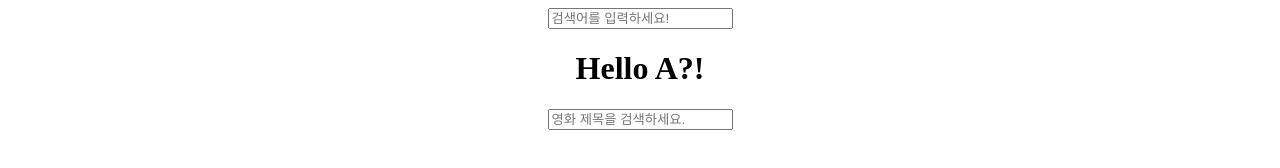
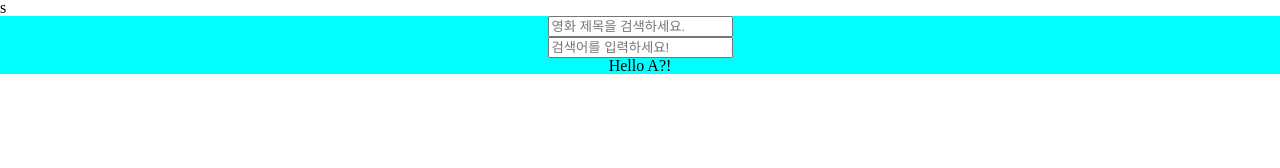
Before and after one commit to mineclover/M2-movieSearch, a website built with Parcel: page index.html in a window 1280 px wide. Built offline with nearby package versions, Linux system fonts and the light colour scheme.

Commit message:
feat: React add

```diff
--- a/index.html
+++ b/index.html
@@ -8,15 +8,10 @@
   <title>Document</title>
   <script type="text/javascript" src="./apikey.js"></script>
   <link rel="stylesheet" href="./css/style.css">
-  <script type="module" src="./main.js"></script>
-
-
-
+  <link rel="stylesheet" href="https://cdn.jsdelivr.net/npm/reset-css@5.0.1/reset.min.css">
+  <script type="module" src="./main.js"></script>s
 </head>
 <body>
 
-  <div class="center">
-    <!-- 컴포넌트 제작용 임시 공간 -->
-  </div>
 </body>
 </html>
--- a/main.js
+++ b/main.js
@@ -1,8 +1,8 @@
 import {React} from './module/simpleReact.js';
-import {HelloMessage} from './module/Hello.js';
-import {MovieSearch,MovieList} from './module/movieSearch.js';
+import { infoBox } from './module/infoBox.js';
+import { MovieList} from './module/movieSearch.js';
 import {sampleStore , movieStore } from './module/data.js';
-import { inputBox } from './module/inputBox.js';
+import { SearchBox , SearchBar } from './module/SearchBar.js';
 
 // 스토어 정의!
 
@@ -21,10 +21,11 @@ class App extends React.Component {
         class : 'center'
       },
       [
-        React.createElement(inputBox),
-        React.createElement(HelloMessage),
-        React.createElement(MovieSearch),
-        React.createElement(MovieList)
+
+        React.createElement(SearchBox),
+        React.createElement(MovieList),
+        React.createElement(SearchBar),
+        React.createElement(infoBox),
       ]
     )
   }
--- /dev/null
+++ b/module/SearchBar.js
@@ -0,0 +1,60 @@
+import {React} from './simpleReact.js';
+import {sampleStore , movieStore } from './data.js';
+
+// 검색창
+
+
+export class SearchBox extends React.Component {
+  constructor() {
+    super()
+  }
+  render() {
+    return React.createElement(
+      'div',
+      {
+        class : 'test'
+      },
+      [
+        React.createElement(MovieSearch)]
+    )
+  }
+}
+
+class MovieSearch extends React.Component {
+  constructor() {
+    super()
+  }
+  async getMovies(title) {
+    const res = await fetch(`https://www.omdbapi.com/?apikey=7035c60c&s=${title}`)
+    const { Search } = await res.json()
+    movieStore.movies = Search
+  }
+  render() {
+    return React.createElement('input', {
+      placeholder: '영화 제목을 검색하세요.',
+      onchange: event => {
+        this.getMovies(event.target.value)
+      }
+    })
+  }
+}
+
+export class SearchBar extends React.Component {
+  constructor() {
+    super()
+  }
+  render() {
+    return React.createElement(
+      'div',
+      null,
+      React.createElement(
+        'input',
+        {
+          placeholder: '검색어를 입력하세요!',
+          onchange: event => { sampleStore.message = event.target.value }
+        }
+      )
+    )
+  }
+
+}
--- a/module/Hello.js
+++ b/module/infoBox.js
@@ -1,7 +1,10 @@
 import {sampleStore , movieStore } from './data.js';
 import {React} from './simpleReact.js';
 
-export class HelloMessage extends React.Component {
+// 상세 페이지
+
+
+export class infoBox extends React.Component {
   constructor(props) {
     super(props)
     sampleStore.subscribe('message', () => {
--- a/module/inputBox.js
+++ /dev/null
@@ -1,22 +0,0 @@
-import {React} from './simpleReact.js';
-import {sampleStore , movieStore } from './data.js';
-
-export class inputBox extends React.Component {
-  constructor() {
-    super()
-  }
-  render() {
-    return React.createElement(
-      'div',
-      null,
-      React.createElement(
-        'input',
-        {
-          placeholder: '검색어를 입력하세요!',
-          onchange: event => { sampleStore.message = event.target.value }
-        }
-      )
-    )
-  }
-
-}
--- a/module/movieSearch.js
+++ b/module/movieSearch.js
@@ -1,24 +1,9 @@
 import {React} from './simpleReact.js';
 import {sampleStore , movieStore } from './data.js';
 
-export class MovieSearch extends React.Component {
-  constructor() {
-    super()
-  }
-  async getMovies(title) {
-    const res = await fetch(`https://www.omdbapi.com/?apikey=7035c60c&s=${title}`)
-    const { Search } = await res.json()
-    movieStore.movies = Search
-  }
-  render() {
-    return React.createElement('input', {
-      placeholder: '영화 제목을 검색하세요.',
-      onchange: event => {
-        this.getMovies(event.target.value)
-      }
-    })
-  }
-}
+// 검색 엔진 + 렌더링까지
+
+
 export class MovieList extends React.Component {
   constructor() {
     super()
--- a/scss/style.scss
+++ b/scss/style.scss
@@ -3,6 +3,7 @@
   flex-direction: column;
   align-items: center;
   justify-content: center;
+  background-color: aqua;
 }
 
 #root {
```
Also changed, not shown: css/style.css.
